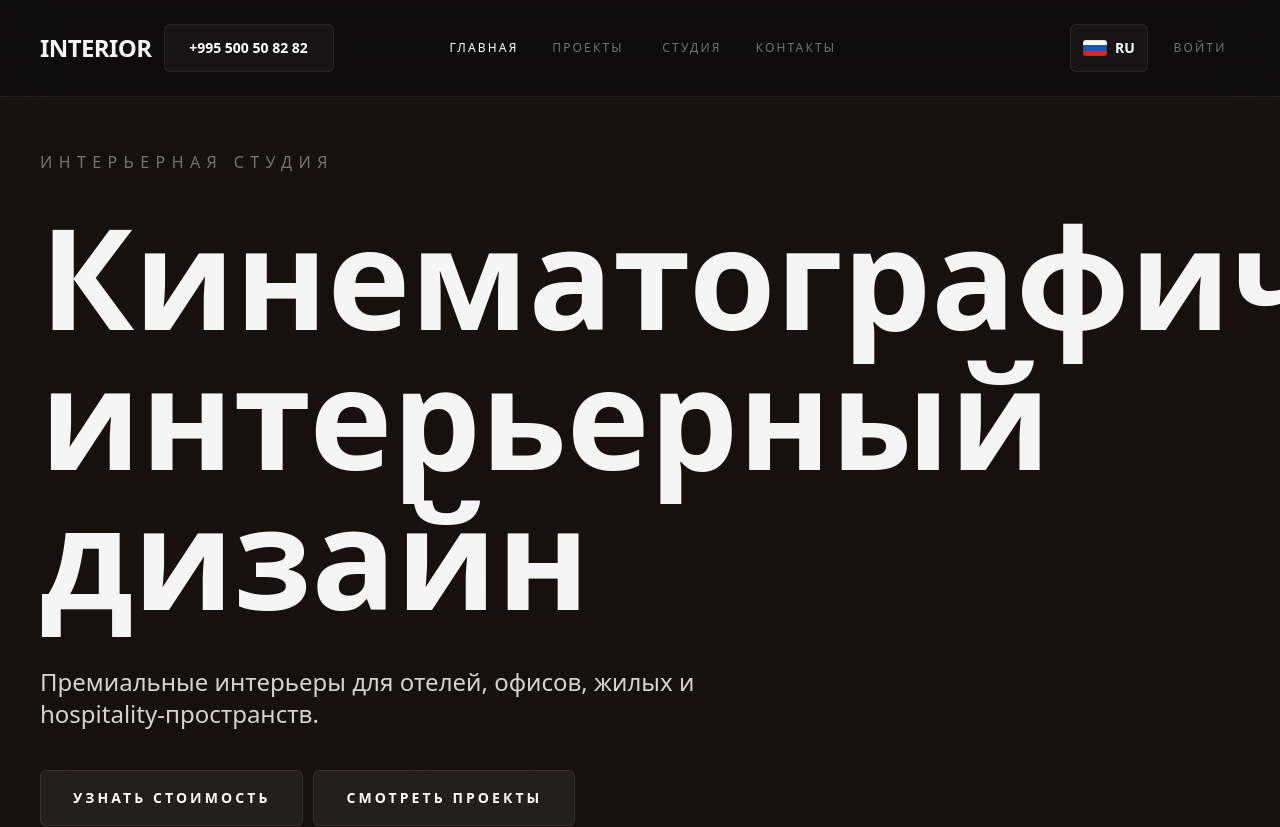
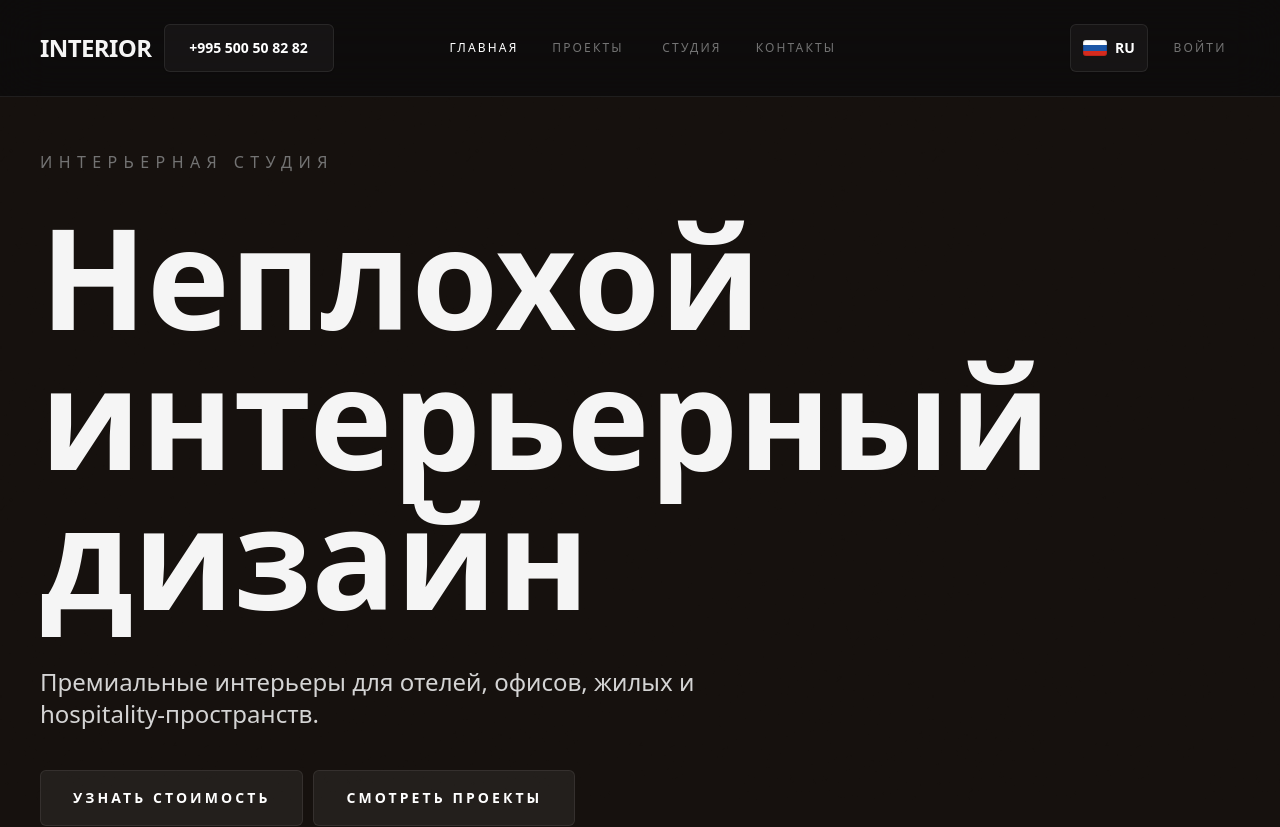
Before and after one commit to DmitryZhigar/Interior-studio, a Nuxt app: page / in a window 1280 px wide. Shown: the top 827 px of the page. Built offline with nearby package versions, Linux system fonts and the light colour scheme.

Commit message:
change title line

```diff
--- a/app/composables/useLocale.ts
+++ b/app/composables/useLocale.ts
@@ -156,7 +156,7 @@ const translations: Record<LocaleCode, TranslationTree> = {
     },
     home: {
       eyebrow: 'Интерьерная студия',
-      titleLine1: 'Кинематографичный',
+      titleLine1: 'Неплохой',
       titleLine2: 'интерьерный',
       titleLine3: 'дизайн',
       intro: 'Премиальные интерьеры для отелей, офисов, жилых и hospitality-пространств.',
```
